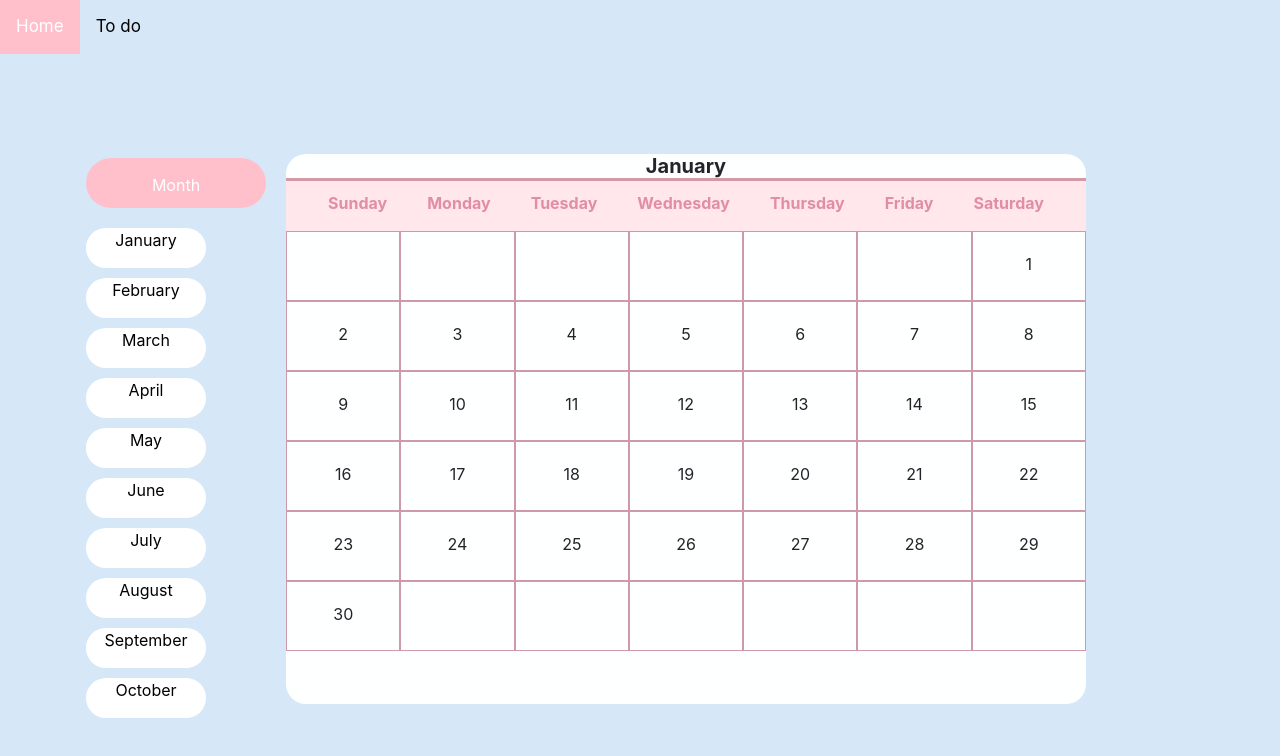
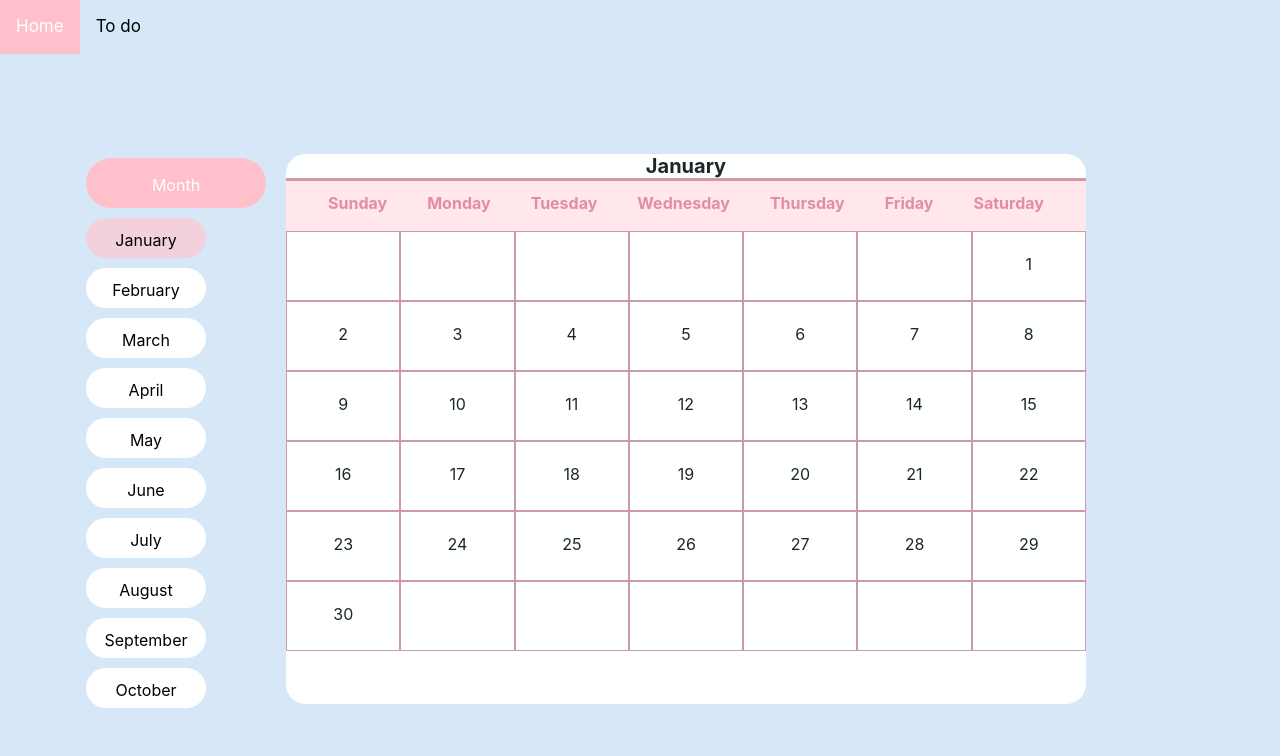
Before and after one commit to marynghiem/ToDoList, a React (Create React App) app in the folder client/: page / in a window 1280 px wide. Shown: the top 756 px of the page. Built offline with nearby package versions, Linux system fonts and the light colour scheme.

Commit message:
added ternany statement so that button shows that it has been clicked

```diff
--- a/client/src/components/MarysCalendar.js
+++ b/client/src/components/MarysCalendar.js
@@ -63,11 +63,17 @@ export const MarysCalendar = () => {
       <div className="selection">
         <div className="selection-title">Month</div>
         <div className="selection-all-months">
-          {MONTHS_IN_A_YEAR.map((month) => (
-            <div className="selection-month" onClick={() => handleMonthChange(month)}>
-              {month}
-            </div>
-          ))}
+          {MONTHS_IN_A_YEAR.map((item, index) =>
+            item === month ? (
+              <div className="selection-month highlighted-month" key={index} onClick={() => handleMonthChange(item)}>
+                {item}
+              </div>
+            ) : (
+              <div className="selection-month hover-month" key={index} onClick={() => handleMonthChange(item)}>
+                {item}
+              </div>
+            )
+          )}
         </div>
       </div>
 
--- a/client/src/css/Calendar.css
+++ b/client/src/css/Calendar.css
@@ -29,11 +29,15 @@
     height: 40px;
     width: 120px;
     border-radius: 30px;
+    padding-top: 10px;
     margin-bottom: 10px;
-    margin-top:10px;
 }
 
-.selection-month:hover{
+.highlighted-month{
+    background-color: #f2d0dc;
+}
+
+.hover-month:hover{
     background-color: rgb(238, 238, 238);
     }
 
```
